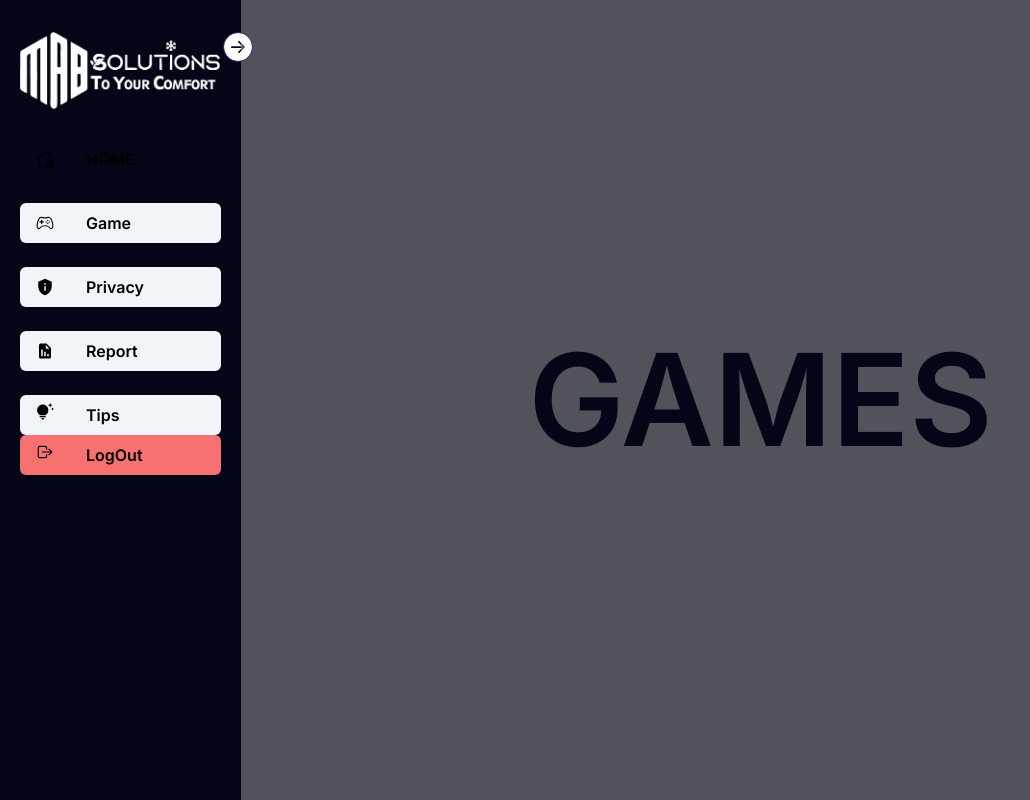
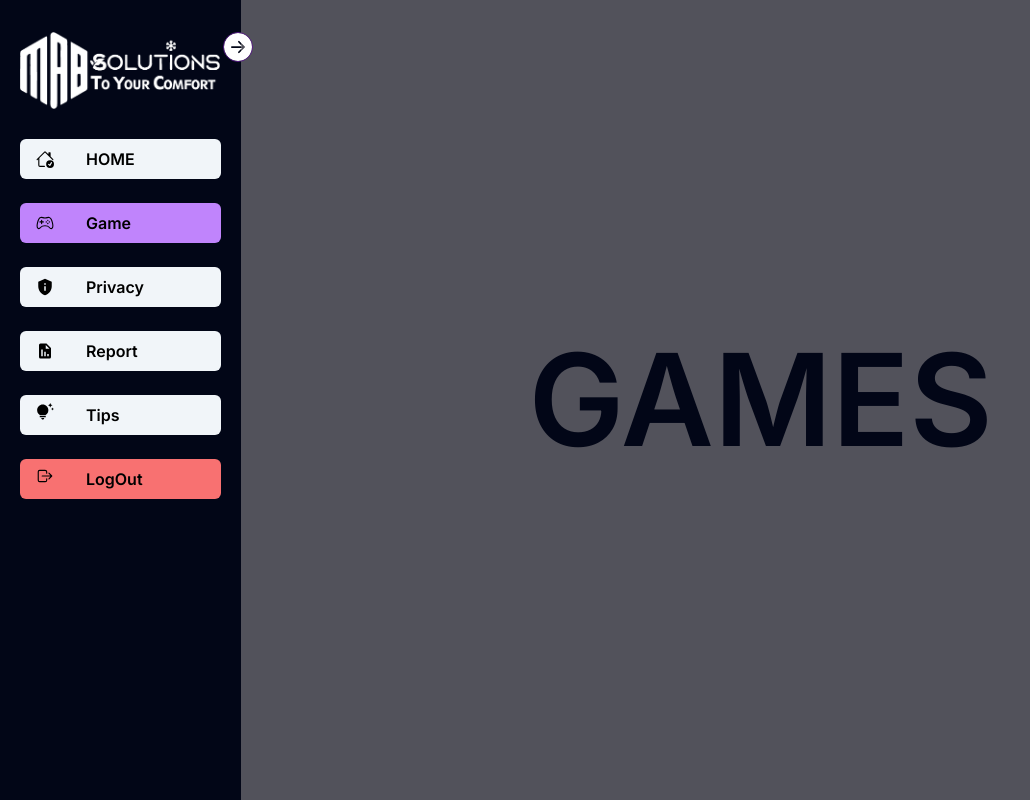
Before and after one commit to ASADFi/MabWeb, a Next.js app in the folder mabweb/: page /game in a window 1280 px wide. Shown: the whole page, without its empty margins (0-1030 px from the left). Built offline with nearby package versions, Linux system fonts and the light colour scheme.

Commit message:
UI issue done

```diff
--- a/mabweb/src/app/(home)/home/page.tsx
+++ b/mabweb/src/app/(home)/home/page.tsx
@@ -35,7 +35,7 @@ export default function home() {
     return (
           <main className=" flex bg-zinc-700 h-screen ">
             <title>MAB SOLUTION |Home</title>
-            <Navbar />
+            <Navbar screenName="Home" />
 
             {/* <div className="p-16 ml-6 "> */}
             <div className="h-full w-full bg-slate-950  rounded-xl  ml-6   shadow-[0_0_10px_purple]">
--- a/mabweb/src/app/(login)/login/page.tsx
+++ b/mabweb/src/app/(login)/login/page.tsx
@@ -116,7 +116,8 @@ export default function page() {
 
           <div className="flex justify-center items-center font-thin text-base mt-4">
 
-            Don't  have a account? <button className="text-lg font-normal " >
+            Don't  have a account?
+            <button className="text-lg font-normal " >
               <a href="/signup"
               > Sign up
               </a>
--- a/mabweb/src/app/game/(game)/page.tsx
+++ b/mabweb/src/app/game/(game)/page.tsx
@@ -7,7 +7,7 @@ export default function game() {
     return (
         <main className="bg-zinc-600 h-screen flex">
             <title>MB SOLUTION |Game</title>
-            <Navbar  />
+            <Navbar screenName="Game"  />
             <div className="flex justify-center items-center   w-full">
                 <h1 className=" w-56 flex justify-center items-center text-9xl font-semibold  text-slate-950">GAMES</h1>
             </div>
--- a/mabweb/src/app/privacy/(parivacy)/page.tsx
+++ b/mabweb/src/app/privacy/(privacy)/page.tsx
@@ -7,7 +7,7 @@ export default function game() {
     return (
         <main className="bg-zinc-600 h-screen flex w-full">
             <title>MB SOLUTION |Privacy</title>
-            <Navbar />
+            <Navbar  screenName="Privacy"/>
             <div className="flex justify-center items-center h-screen  w-full">
                 <h1 className=" flex justify-center items-center text-9xl font-semibold  text-slate-950">PRIVACY</h1>
             </div>
--- a/mabweb/src/app/report/(report)/page.tsx
+++ b/mabweb/src/app/report/(report)/page.tsx
@@ -8,7 +8,7 @@ export default function game() {
     return (
         <main className="bg-zinc-600 h-screen flex">
             <title>MB SOLUTION |Report</title>
-            <Navbar/>
+            <Navbar screenName="Report"/>
 
             <div className="flex justify-center items-center   w-full">
            <Table/>
--- a/mabweb/src/app/tips/(tips)/page.tsx
+++ b/mabweb/src/app/tips/(tips)/page.tsx
@@ -7,7 +7,7 @@ export default function game() {
     return (
         <main className="bg-zinc-600 h-screen flex">
             <title>MB SOLUTION |Tip</title>
-            <Navbar />
+            <Navbar screenName="Tips" />
 
 
             <div className="flex justify-center items-center   w-full">
--- a/mabweb/src/component/nav.tsx
+++ b/mabweb/src/component/nav.tsx
@@ -10,10 +10,10 @@ import { MdPrivacyTip, MdTipsAndUpdates } from "react-icons/md";
 
 
 
-export default function Navbar() {
+export default function Navbar(props) {
     // eslint-disable-next-line react-hooks/rules-of-hooks
     const [isOpen, setisOpen] = useState(true)
-    return(
+    return (
         <div className={`bg-slate-950 h-full p-5 pt-8 ${isOpen ? "w-72" : "w-20"}  duration-300 relative`}>
             <BsFillArrowLeftCircleFill className={`text-white text-3xl absolute -right-3  border border-purple-900 cursor-pointer rounded-full ${isOpen && "rotate-180"} `}
                 onClick={() => setisOpen(!isOpen)} />
@@ -29,7 +29,7 @@ export default function Navbar() {
                         alt="Picture of the author"
 
                     />
-                    </a>) :(<a href="#" className="flex items-center ">
+                </a>) : (<a href="#" className="flex items-center ">
                     <Image
                         src="/logo.png"
                         width={200}
@@ -37,37 +37,37 @@ export default function Navbar() {
                         alt="Picture of the author"
 
                     />
-                    </a>) }
+                </a>)}
 
             </div>
 
             <a href="/home">
-                <div className={`flex items-center rounded-md  bg-slate-600 mt-6 ${!isOpen ? "px-2.5" : "px-4"}  py-2 `}>
+                <div className={`flex items-center rounded-md ${props.screenName === "Home" ? "bg-purple-400" : "bg-slate-100"} mt-6 ${!isOpen ? "px-2.5" : "px-4"}  py-2 `}>
                     <BsHouseCheck className={`text-lg font-semibold block float-left cursor-pointer text-black  ${isOpen && "mr-2"}`} />
                     <span className={`text-black px-6 font-semibold ${!isOpen && "hidden"}`}>HOME</span>
                 </div>
             </a>
             <a href="/game">
-                    <div className={`flex items-center rounded-md  bg-slate-100 mt-6 ${!isOpen ? "px-2.5" : "px-4"}  py-2 `}>
+                <div className={`flex items-center rounded-md ${props.screenName === "Game" ? "bg-purple-400" : "bg-slate-100"} mt-6 ${!isOpen ? "px-2.5" : "px-4"}  py-2 `}>
                     <IoGameControllerOutline className={`text-lg font-semibold block float-left cursor-pointer text-black  ${isOpen && "mr-2"}`} />
                     <span className={`text-black px-6 font-semibold ${!isOpen && "hidden"}`}>Game</span>
                 </div>
             </a>
             <a href="/privacy">
-                    <div className={`flex items-center rounded-md  bg-slate-100 mt-6 ${!isOpen ? "px-2.5" : "px-4"}  py-2 `}>
+                <div className={`flex items-center rounded-md  ${props.screenName === "Privacy" ? "bg-purple-400" : "bg-slate-100"} mt-6 ${!isOpen ? "px-2.5 " : "px-4"}  py-2 `}>
                     <MdPrivacyTip className={`text-lg font-semibold block float-left cursor-pointer text-black  ${isOpen && "mr-2"}`} />
                     <span className={`text-black px-6 font-semibold ${!isOpen && "hidden"}`}>Privacy</span>
                 </div>
             </a>
 
             <a href="/report">
-                    <div className={`flex items-center rounded-md  bg-slate-100 mt-6 ${!isOpen ? "px-2.5" : "px-4"}  py-2 `}>
+                <div className={`flex items-center rounded-md  ${props.screenName === "Report" ? "bg-purple-400" : "bg-slate-100"} mt-6 ${!isOpen ? "px-2.5 " : "px-4"}  py-2 `}>
                     <BiSolidReport className={`text-lg font-semibold block float-left cursor-pointer text-black  ${isOpen && "mr-2"}`} />
                     <span className={`text-black px-6 font-semibold ${!isOpen && "hidden"}`}>Report</span>
                 </div>
             </a>
 
-                <div className={`flex items-center rounded-md  bg-slate-100 mt-6 ${!isOpen ? "px-2.5" : "px-4"}  py-2 `}>
+            <div className={`flex items-center rounded-md ${props.screenName === "Tips" ? "bg-purple-400" : "bg-slate-100"} mt-6 ${!isOpen ? "px-2.5" : "px-4"}  py-2 `}>
                 <a href="/tips">
                     <MdTipsAndUpdates className={`text-lg font-semibold block float-left cursor-pointer text-black  ${isOpen && "mr-2"}`} />
                     <span className={`text-black px-6 font-semibold ${!isOpen && "hidden"}`}>Tips</span>
@@ -80,7 +80,7 @@ export default function Navbar() {
 
 
 
-                <div className={`flex items-center rounded-md  bg-red-400 mt-52 ${!isOpen ? "px-2.5" : "px-4"}  py-2 `}>
+            <div className={`flex items-center rounded-md  bg-red-400 mt-6 ${!isOpen ? "px-2.5" : "px-4"}  py-2 `}>
                 <a href="/login">
                     <IoLogOutOutline className={`text-lg font-semibold block float-left cursor-pointer text-black  ${isOpen && "mr-2"}`} />
 
```
Lines whose indentation alone changed are shown as unchanged.
